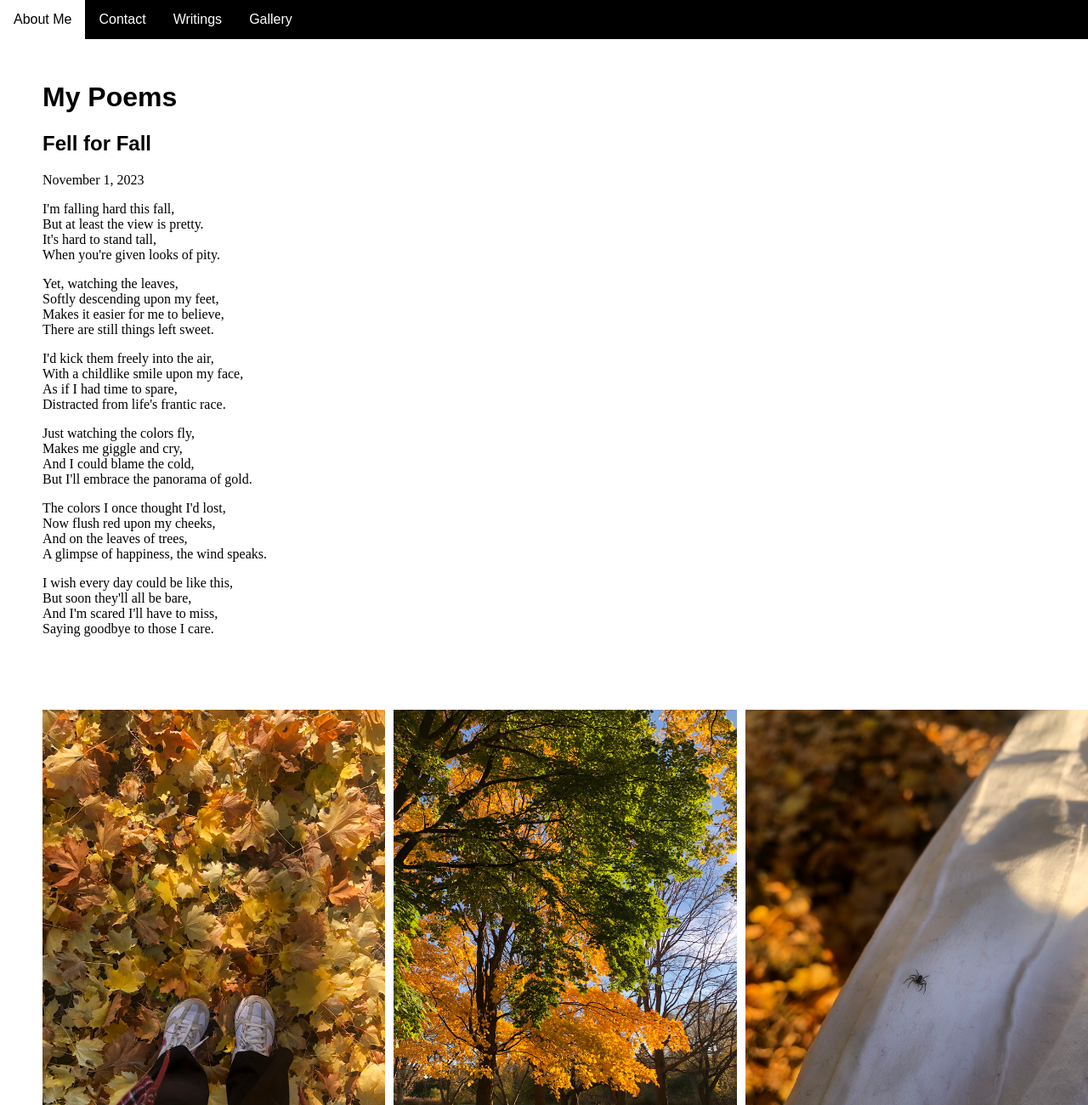
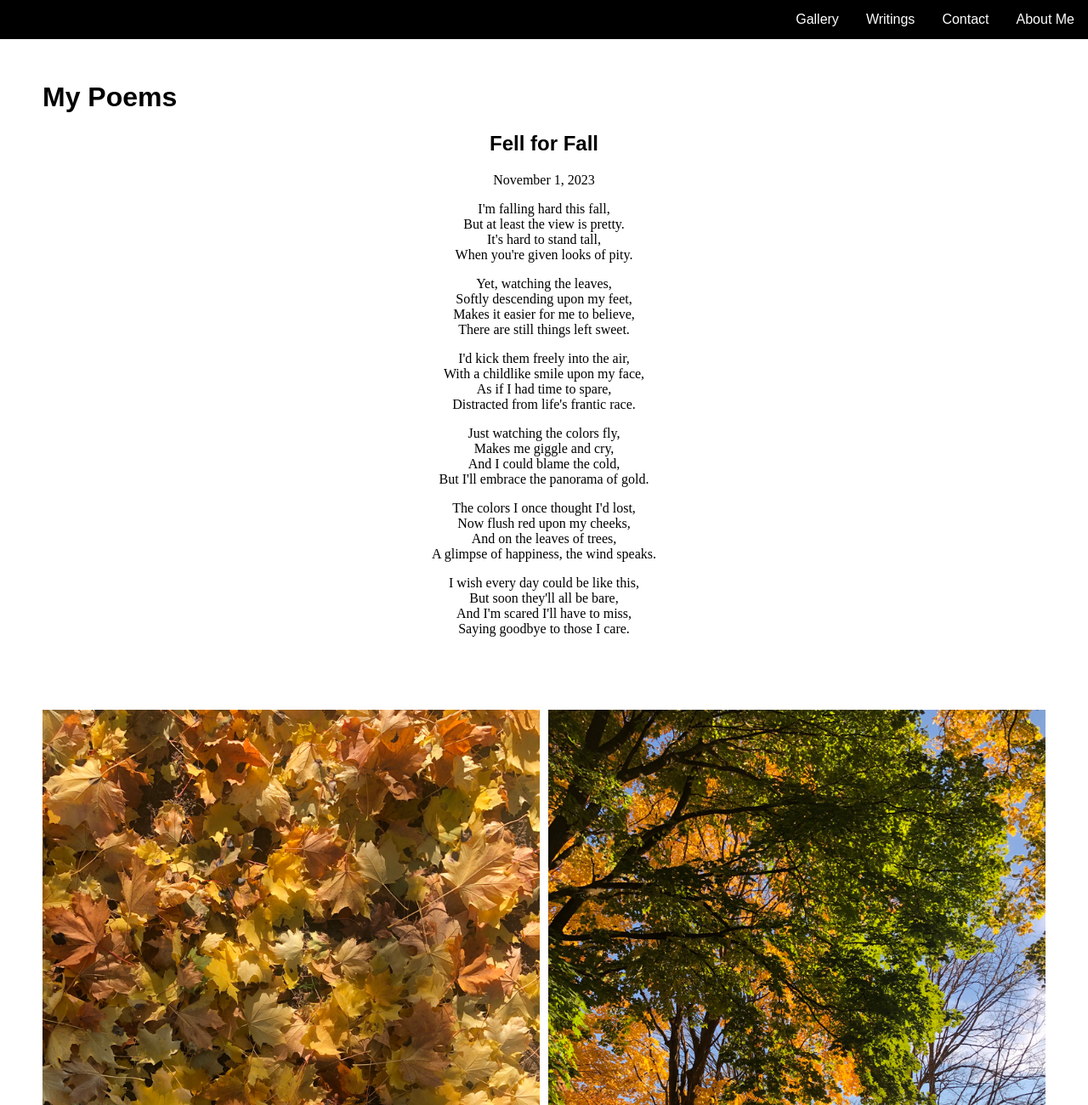
Before and after one commit to maomoran/blog, a plain HTML site: page index.html in a window 1280 px wide. Shown: the top 1300 px of the page at 85% size. Drawn offline with Linux system fonts and the light colour scheme.

Commit message:
center align

```diff
--- a/index.html
+++ b/index.html
@@ -31,7 +31,7 @@
       }
 
       nav a {
-        float: left;
+        float: right;
         display: block;
         color: white;
         text-align: center;
@@ -46,7 +46,7 @@
 
       .gallery {
         display: grid;
-        grid-template-columns: repeat(3, 1fr);
+        grid-template-columns: repeat(2, 1fr);
         gap: 10px;
         padding-top: 70px;
       }
@@ -59,7 +59,9 @@
 
       section {
         margin-left: 50px;
-        font-size: 50
+        margin-right: 50px;
+        font-size: 50;
+        text-align: center;
       }
     </style>
   </head>
```
